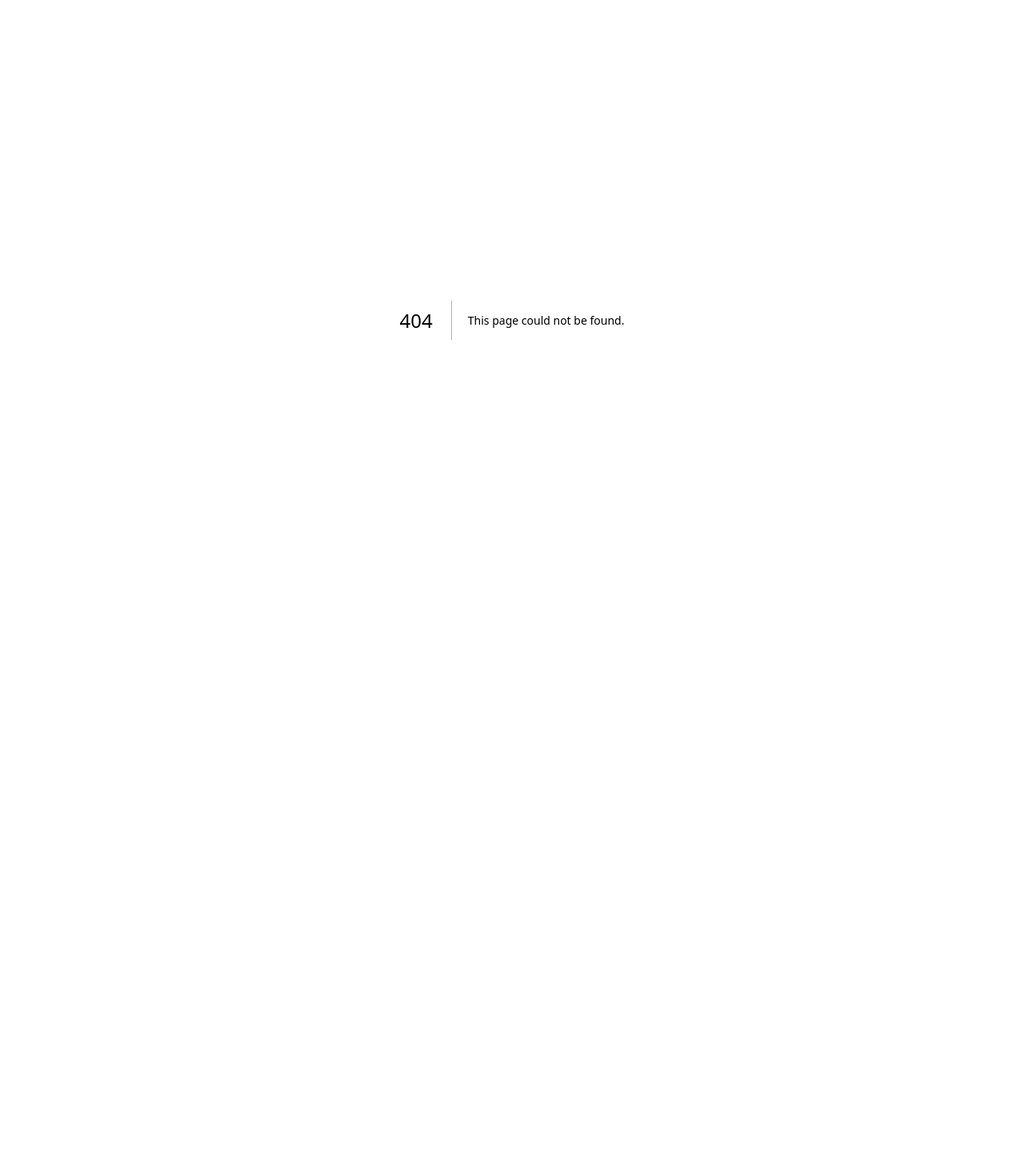
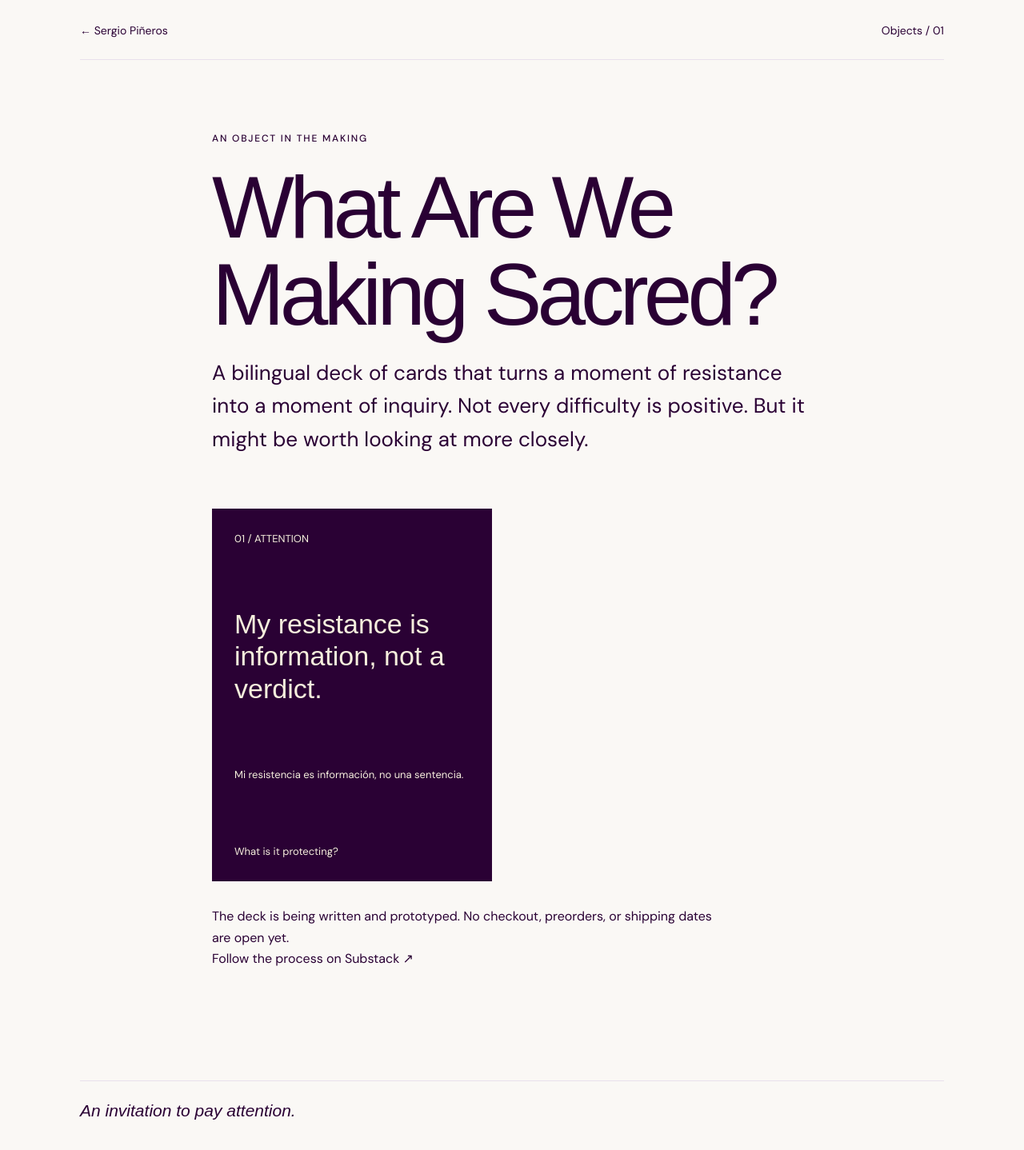
Before and after one commit to Sergio-Pineros/sergiopineros, a Next.js app: page /shop in a window 1280 px wide. Before the commit this address had no page. Shown: the top 1438 px of the page at 80% size. Before the commit the page ends 800 px from the top, so only its background shows below. Built offline with nearby package versions, Linux system fonts and the light colour scheme; a web font is replaced by a local one.

Commit message:
feat: preview bilingual attention deck without checkout

```diff
--- /dev/null
+++ b/app/shop/page.tsx
@@ -0,0 +1,25 @@
+import type { Metadata } from "next";
+import Link from "next/link";
+export const metadata: Metadata = {
+  title: "Objects | Sergio Piñeros",
+  description: "What Are We Making Sacred? A bilingual card deck in progress.",
+};
+export default function Shop() {
+  return <main className="artist-shop">
+    <header className="artist-shop-header"><Link href="/">← Sergio Piñeros</Link><span>Objects / 01</span></header>
+    <section className="artist-shop-section">
+      <p className="artist-eyebrow">An object in the making</p>
+      <h1>What Are We<br />Making Sacred?</h1>
+      <p className="artist-shop-lead">A bilingual deck of cards that turns a moment of resistance into a moment of inquiry.
+        Not every difficulty is positive. But it might be worth looking at more closely.</p>
+      <div className="artist-card-preview">
+        <span>01 / ATTENTION</span>
+        <p>My resistance is information, not a verdict.</p>
+        <small>Mi resistencia es información, no una sentencia.</small>
+        <span>What is it protecting?</span>
+      </div>
+      <p className="artist-shop-status">The deck is being written and prototyped. No checkout, preorders, or shipping dates are open yet.</p>
+      <a href="https://sergwrites.substack.com">Follow the process on Substack ↗</a>
+    </section><footer className="artist-shop-footer">An invitation to pay attention.</footer>
+  </main>;
+}
```
